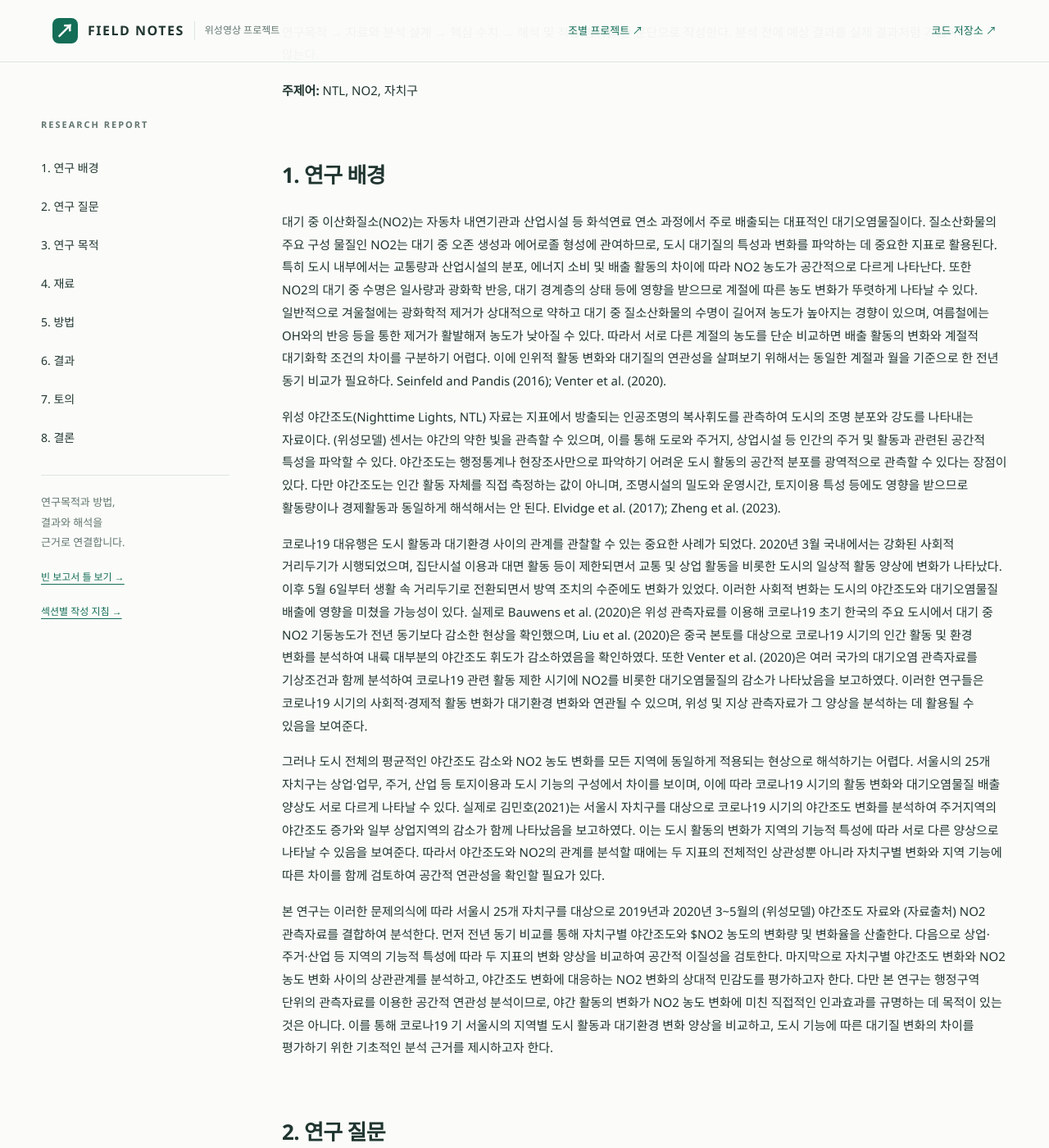
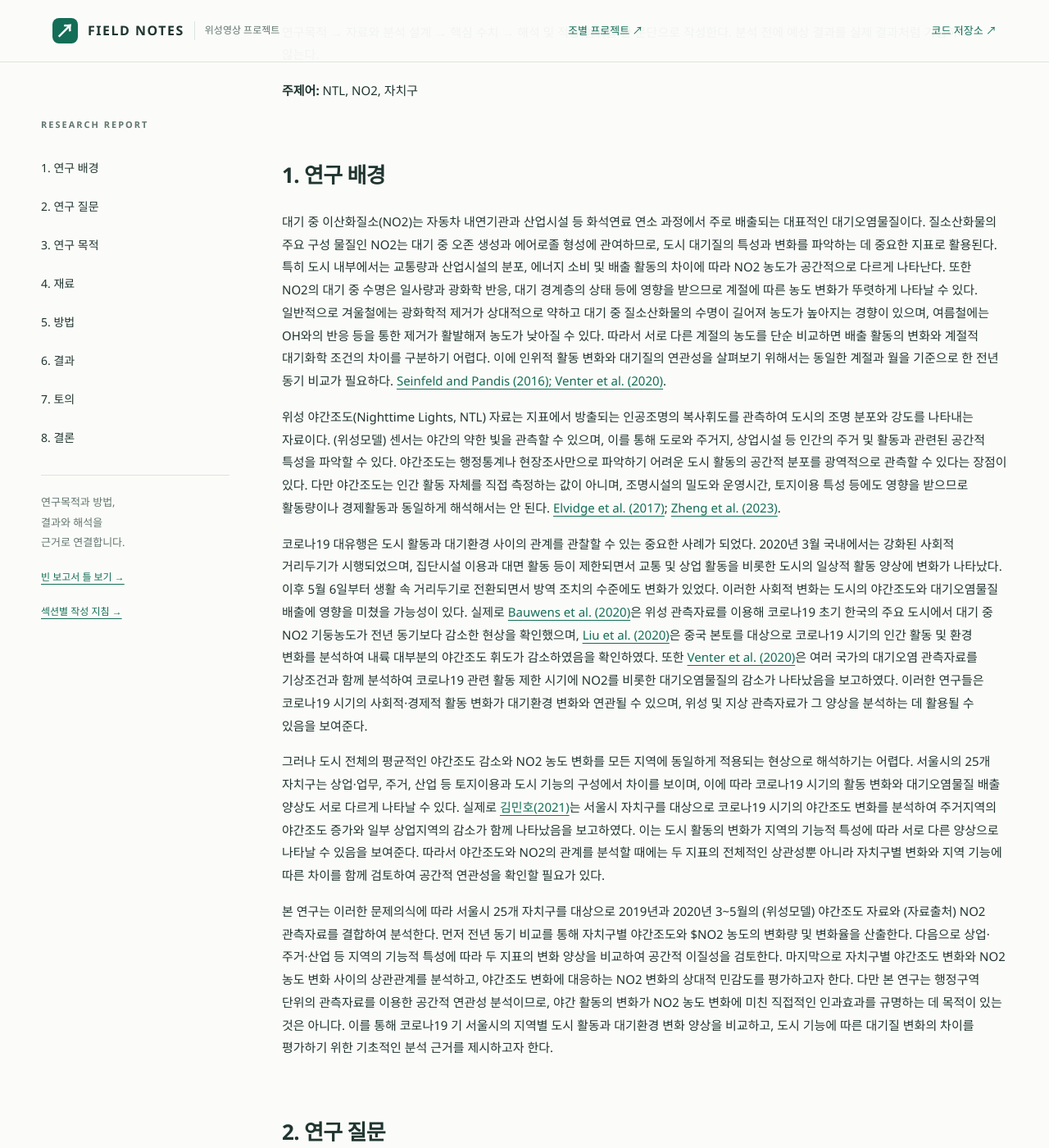
Before and after one commit to rlawkdgns3550-cmyk/surveying2_team03, a Jekyll site: the page built from docs/index.md, in a window 1280 px wide and 1400 px high, scrolled down 1510 px. Shown: the whole window at 82% size. Built offline with Jekyll 4.4.1, drawn with Linux system fonts in a browser that asks for light colours; part of the change alters nothing that is shown; some of the changed text lies outside the part shown.

Commit message:
guswochdks

```diff
--- a/docs/index.md
+++ b/docs/index.md
@@ -14,13 +14,13 @@ badge: "빈 학술 보고서 틀"
 **주제어:** NTL, NO2, 자치구
 
 ## 1. 연구 배경 {#background}
-대기 중 이산화질소(NO2)는 자동차 내연기관과 산업시설 등 화석연료 연소 과정에서 주로 배출되는 대표적인 대기오염물질이다. 질소산화물의 주요 구성 물질인 NO2는 대기 중 오존 생성과 에어로졸 형성에 관여하므로, 도시 대기질의 특성과 변화를 파악하는 데 중요한 지표로 활용된다. 특히 도시 내부에서는 교통량과 산업시설의 분포, 에너지 소비 및 배출 활동의 차이에 따라 NO2 농도가 공간적으로 다르게 나타난다. 또한 NO2의 대기 중 수명은 일사량과 광화학 반응, 대기 경계층의 상태 등에 영향을 받으므로 계절에 따른 농도 변화가 뚜렷하게 나타날 수 있다. 일반적으로 겨울철에는 광화학적 제거가 상대적으로 약하고 대기 중 질소산화물의 수명이 길어져 농도가 높아지는 경향이 있으며, 여름철에는 OH와의 반응 등을 통한 제거가 활발해져 농도가 낮아질 수 있다. 따라서 서로 다른 계절의 농도를 단순 비교하면 배출 활동의 변화와 계절적 대기화학 조건의 차이를 구분하기 어렵다. 이에 인위적 활동 변화와 대기질의 연관성을 살펴보기 위해서는 동일한 계절과 월을 기준으로 한 전년 동기 비교가 필요하다. Seinfeld and Pandis (2016); Venter et al. (2020).
+대기 중 이산화질소(NO2)는 자동차 내연기관과 산업시설 등 화석연료 연소 과정에서 주로 배출되는 대표적인 대기오염물질이다. 질소산화물의 주요 구성 물질인 NO2는 대기 중 오존 생성과 에어로졸 형성에 관여하므로, 도시 대기질의 특성과 변화를 파악하는 데 중요한 지표로 활용된다. 특히 도시 내부에서는 교통량과 산업시설의 분포, 에너지 소비 및 배출 활동의 차이에 따라 NO2 농도가 공간적으로 다르게 나타난다. 또한 NO2의 대기 중 수명은 일사량과 광화학 반응, 대기 경계층의 상태 등에 영향을 받으므로 계절에 따른 농도 변화가 뚜렷하게 나타날 수 있다. 일반적으로 겨울철에는 광화학적 제거가 상대적으로 약하고 대기 중 질소산화물의 수명이 길어져 농도가 높아지는 경향이 있으며, 여름철에는 OH와의 반응 등을 통한 제거가 활발해져 농도가 낮아질 수 있다. 따라서 서로 다른 계절의 농도를 단순 비교하면 배출 활동의 변화와 계절적 대기화학 조건의 차이를 구분하기 어렵다. 이에 인위적 활동 변화와 대기질의 연관성을 살펴보기 위해서는 동일한 계절과 월을 기준으로 한 전년 동기 비교가 필요하다. [Seinfeld and Pandis (2016); Venter et al. (2020)](https://doi.org/10.1073/pnas.2006853117).
 
-위성 야간조도(Nighttime Lights, NTL) 자료는 지표에서 방출되는 인공조명의 복사휘도를 관측하여 도시의 조명 분포와 강도를 나타내는 자료이다. (위성모델) 센서는 야간의 약한 빛을 관측할 수 있으며, 이를 통해 도로와 주거지, 상업시설 등 인간의 주거 및 활동과 관련된 공간적 특성을 파악할 수 있다. 야간조도는 행정통계나 현장조사만으로 파악하기 어려운 도시 활동의 공간적 분포를 광역적으로 관측할 수 있다는 장점이 있다. 다만 야간조도는 인간 활동 자체를 직접 측정하는 값이 아니며, 조명시설의 밀도와 운영시간, 토지이용 특성 등에도 영향을 받으므로 활동량이나 경제활동과 동일하게 해석해서는 안 된다. Elvidge et al. (2017); Zheng et al. (2023).
+위성 야간조도(Nighttime Lights, NTL) 자료는 지표에서 방출되는 인공조명의 복사휘도를 관측하여 도시의 조명 분포와 강도를 나타내는 자료이다. (위성모델) 센서는 야간의 약한 빛을 관측할 수 있으며, 이를 통해 도로와 주거지, 상업시설 등 인간의 주거 및 활동과 관련된 공간적 특성을 파악할 수 있다. 야간조도는 행정통계나 현장조사만으로 파악하기 어려운 도시 활동의 공간적 분포를 광역적으로 관측할 수 있다는 장점이 있다. 다만 야간조도는 인간 활동 자체를 직접 측정하는 값이 아니며, 조명시설의 밀도와 운영시간, 토지이용 특성 등에도 영향을 받으므로 활동량이나 경제활동과 동일하게 해석해서는 안 된다. [Elvidge et al. (2017)](https://doi.org/10.16879/jkca.2021.21.2.105); [Zheng et al. (2023)](https://doi.org/10.1016/j.isprsjprs.2023.05.028).
 
-코로나19 대유행은 도시 활동과 대기환경 사이의 관계를 관찰할 수 있는 중요한 사례가 되었다. 2020년 3월 국내에서는 강화된 사회적 거리두기가 시행되었으며, 집단시설 이용과 대면 활동 등이 제한되면서 교통 및 상업 활동을 비롯한 도시의 일상적 활동 양상에 변화가 나타났다. 이후 5월 6일부터 생활 속 거리두기로 전환되면서 방역 조치의 수준에도 변화가 있었다. 이러한 사회적 변화는 도시의 야간조도와 대기오염물질 배출에 영향을 미쳤을 가능성이 있다. 실제로 Bauwens et al. (2020)은 위성 관측자료를 이용해 코로나19 초기 한국의 주요 도시에서 대기 중 NO2 기둥농도가 전년 동기보다 감소한 현상을 확인했으며, Liu et al. (2020)은 중국 본토를 대상으로 코로나19 시기의 인간 활동 및 환경 변화를 분석하여 내륙 대부분의 야간조도 휘도가 감소하였음을 확인하였다. 또한 Venter et al. (2020)은 여러 국가의 대기오염 관측자료를 기상조건과 함께 분석하여 코로나19 관련 활동 제한 시기에 NO2를 비롯한 대기오염물질의 감소가 나타났음을 보고하였다. 이러한 연구들은 코로나19 시기의 사회적·경제적 활동 변화가 대기환경 변화와 연관될 수 있으며, 위성 및 지상 관측자료가 그 양상을 분석하는 데 활용될 수 있음을 보여준다.
+코로나19 대유행은 도시 활동과 대기환경 사이의 관계를 관찰할 수 있는 중요한 사례가 되었다. 2020년 3월 국내에서는 강화된 사회적 거리두기가 시행되었으며, 집단시설 이용과 대면 활동 등이 제한되면서 교통 및 상업 활동을 비롯한 도시의 일상적 활동 양상에 변화가 나타났다. 이후 5월 6일부터 생활 속 거리두기로 전환되면서 방역 조치의 수준에도 변화가 있었다. 이러한 사회적 변화는 도시의 야간조도와 대기오염물질 배출에 영향을 미쳤을 가능성이 있다. 실제로 [Bauwens et al. (2020)](https://doi.org/10.1029/2020GL087978)은 위성 관측자료를 이용해 코로나19 초기 한국의 주요 도시에서 대기 중 NO2 기둥농도가 전년 동기보다 감소한 현상을 확인했으며, [Liu et al. (2020)](https://doi.org/10.3390/rs12101576)은 중국 본토를 대상으로 코로나19 시기의 인간 활동 및 환경 변화를 분석하여 내륙 대부분의 야간조도 휘도가 감소하였음을 확인하였다. 또한 [Venter et al. (2020)](https://doi.org/10.1073/pnas.2006853117)은 여러 국가의 대기오염 관측자료를 기상조건과 함께 분석하여 코로나19 관련 활동 제한 시기에 NO2를 비롯한 대기오염물질의 감소가 나타났음을 보고하였다. 이러한 연구들은 코로나19 시기의 사회적·경제적 활동 변화가 대기환경 변화와 연관될 수 있으며, 위성 및 지상 관측자료가 그 양상을 분석하는 데 활용될 수 있음을 보여준다.
 
-그러나 도시 전체의 평균적인 야간조도 감소와 NO2 농도 변화를 모든 지역에 동일하게 적용되는 현상으로 해석하기는 어렵다. 서울시의 25개 자치구는 상업·업무, 주거, 산업 등 토지이용과 도시 기능의 구성에서 차이를 보이며, 이에 따라 코로나19 시기의 활동 변화와 대기오염물질 배출 양상도 서로 다르게 나타날 수 있다. 실제로 김민호(2021)는 서울시 자치구를 대상으로 코로나19 시기의 야간조도 변화를 분석하여 주거지역의 야간조도 증가와 일부 상업지역의 감소가 함께 나타났음을 보고하였다. 이는 도시 활동의 변화가 지역의 기능적 특성에 따라 서로 다른 양상으로 나타날 수 있음을 보여준다. 따라서 야간조도와 NO2의 관계를 분석할 때에는 두 지표의 전체적인 상관성뿐 아니라 자치구별 변화와 지역 기능에 따른 차이를 함께 검토하여 공간적 연관성을 확인할 필요가 있다.
+그러나 도시 전체의 평균적인 야간조도 감소와 NO2 농도 변화를 모든 지역에 동일하게 적용되는 현상으로 해석하기는 어렵다. 서울시의 25개 자치구는 상업·업무, 주거, 산업 등 토지이용과 도시 기능의 구성에서 차이를 보이며, 이에 따라 코로나19 시기의 활동 변화와 대기오염물질 배출 양상도 서로 다르게 나타날 수 있다. 실제로 [김민호(2021)](https://doi.org/10.16879/jkca.2021.21.2.105)는 서울시 자치구를 대상으로 코로나19 시기의 야간조도 변화를 분석하여 주거지역의 야간조도 증가와 일부 상업지역의 감소가 함께 나타났음을 보고하였다. 이는 도시 활동의 변화가 지역의 기능적 특성에 따라 서로 다른 양상으로 나타날 수 있음을 보여준다. 따라서 야간조도와 NO2의 관계를 분석할 때에는 두 지표의 전체적인 상관성뿐 아니라 자치구별 변화와 지역 기능에 따른 차이를 함께 검토하여 공간적 연관성을 확인할 필요가 있다.
 
 본 연구는 이러한 문제의식에 따라 서울시 25개 자치구를 대상으로 2019년과 2020년 3~5월의 (위성모델) 야간조도 자료와 (자료출처) NO2 관측자료를 결합하여 분석한다. 먼저 전년 동기 비교를 통해 자치구별 야간조도와 $NO2 농도의 변화량 및 변화율을 산출한다. 다음으로 상업·주거·산업 등 지역의 기능적 특성에 따라 두 지표의 변화 양상을 비교하여 공간적 이질성을 검토한다. 마지막으로 자치구별 야간조도 변화와 NO2 농도 변화 사이의 상관관계를 분석하고, 야간조도 변화에 대응하는 NO2 변화의 상대적 민감도를 평가하고자 한다. 다만 본 연구는 행정구역 단위의 관측자료를 이용한 공간적 연관성 분석이므로, 야간 활동의 변화가 NO2 농도 변화에 미친 직접적인 인과효과를 규명하는 데 목적이 있는 것은 아니다. 이를 통해 코로나19 기 서울시의 지역별 도시 활동과 대기환경 변화 양상을 비교하고, 도시 기능에 따른 대기질 변화의 차이를 평가하기 위한 기초적인 분석 근거를 제시하고자 한다.
 
@@ -104,10 +104,11 @@ badge: "빈 학술 보고서 틀"
 #### 연구 배경 참고문헌
 
 - Bauwens, M., Compernolle, S., Stavrakou, T., Müller, J.-F., van Gent, J., Eskes, H., et al. (2020). Impact of coronavirus outbreak on $\text{NO}_2$ pollution assessed using TROPOMI and OMI observations. Geophysical Research Letters, 47(11), e2020GL087978. [https://doi.org/10.1029/2020GL087978](https://doi.org/10.1029/2020GL087978).
-- Elvidge, C. D., Baugh, K., Zhizhin, M., Hsu, F. C., & Ghosh, T. (2017). VIIRS night-time lights. International Journal of Remote Sensing, 38(21), 5860–5879. https://doi.org/10.1080/01431161.2017.1342050김민호. (2021). 코로나19 팬데믹에 따른 서울시 기초자치단체의 야간조도 변화. 한국지도학회지, 21(2), 105–116. [https://doi.org/10.16879/jkca.2021.21.2.105](https://doi.org/10.16879/jkca.2021.21.2.105).
+- Elvidge, C. D., Baugh, K., Zhizhin, M., Hsu, F. C., & Ghosh, T. (2017). VIIRS night-time lights. International Journal of Remote Sensing, 38(21), 5860–5879. [https://doi.org/10.1080/01431161.2017.1342050](https://doi.org/10.1080/01431161.2017.1342050)
+- 김민호. (2021). 코로나19 팬데믹에 따른 서울시 기초자치단체의 야간조도 변화. 한국지도학회지, 21(2), 105–116. [https://doi.org/10.16879/jkca.2021.21.2.105](https://doi.org/10.16879/jkca.2021.21.2.105).
 - Liu, Q., Sha, D., Liu, W., Houser, P., Zhang, L., Hou, R., et al. (2020). Spatiotemporal patterns of COVID-19 impact on human activities and environment in Mainland China using nighttime light and air quality data. Remote Sensing, 12(10), 1576. [https://doi.org/10.3390/rs12101576](https://doi.org/10.3390/rs12101576).
-- Seinfeld, J. H., & Pandis, S. N. (2016). Atmospheric Chemistry and Physics: From Air Pollution to Climate Change (3rd ed.). John Wiley & Sons.Venter, Z. S., Aunan, K., Chowdhury, S., & Lelieveld, J. (2020). COVID-19 lockdowns cause global air pollution declines. Proceedings of the National Academy of Sciences, 117(32), 18984–18990. [https://doi.org/10.1073/pnas.2006853117](https://doi.org/10.1073/pnas.2006853117).
+- Seinfeld, J. H., & Pandis, S. N. (2016). Atmospheric Chemistry and Physics: From Air Pollution to Climate Change (3rd ed.).
+-  John Wiley & Sons.Venter, Z. S., Aunan, K., Chowdhury, S., & Lelieveld, J. (2020). COVID-19 lockdowns cause global air pollution declines. Proceedings of the National Academy of Sciences, 117(32), 18984–18990. [https://doi.org/10.1073/pnas.2006853117](https://doi.org/10.1073/pnas.2006853117).
 - Zheng, Q., Weng, Q., Zhou, Y., & Dong, B. (2023). Nighttime light remote sensing for urban applications: Progress, challenges, and prospects. ISPRS Journal of Photogrammetry and Remote Sensing, 202, 125–141. [https://doi.org/10.1016/j.isprsjprs.2023.05.028](https://doi.org/10.1016/j.isprsjprs.2023.05.028).
-
 - Voogt, J. A., & Oke, T. R. (2003). Thermal remote sensing of urban climates. *Remote Sensing of Environment, 86*(3), 370–384. [https://doi.org/10.1016/S0034-4257(03)00079-8](https://doi.org/10.1016/S0034-4257(03)00079-8).
 - Schwaab, J., Meier, R., Mussetti, G., Seneviratne, S., Bürgi, C., & Davin, E. L. (2021). The role of urban trees in reducing land surface temperatures in European cities. *Nature Communications, 12*, 6763. [https://doi.org/10.1038/s41467-021-26768-w](https://doi.org/10.1038/s41467-021-26768-w).
```
